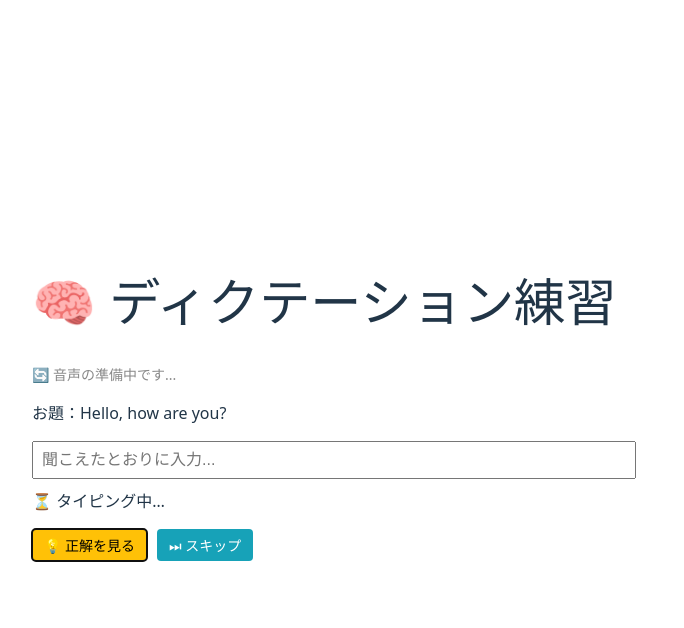
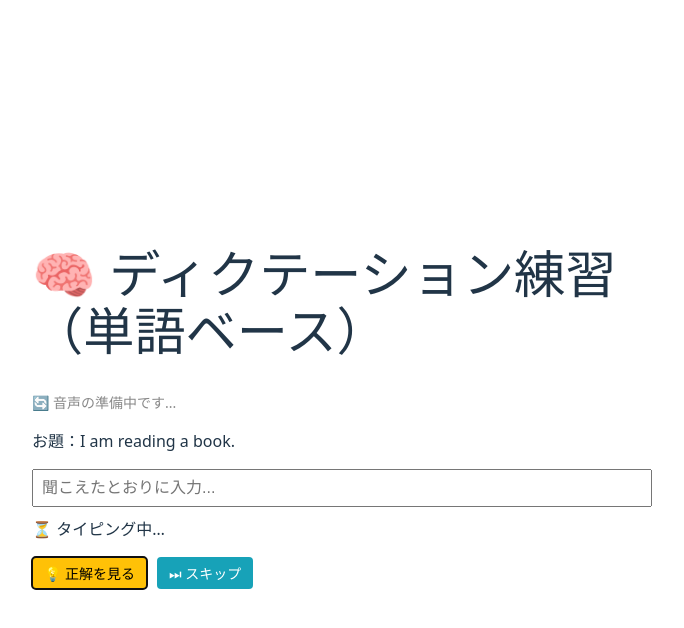
Before and after one commit to ymatsuo9/dictation-app, a React (Vite) app: page / in a window 1280 px wide. Both pictures are taken after a click on the button "💡 正解を見る". Shown: the top 628 px of the page, without its empty margins (0-684 px from the left). Built offline with nearby package versions, Linux system fonts and the light colour scheme.

Commit message:
Word base

```diff
--- a/src/App.tsx
+++ b/src/App.tsx
@@ -1,16 +1,21 @@
 import { useEffect, useState } from "react";
 import { TypingBox } from "./components/TypingBox";
 
-const PROMPTS = [
-  "Hello, how are you?",
-  "React is a JavaScript library.",
-  "Typing is fun!",
-];
+const WORDS = ["cat", "dog", "book", "hello", "milk"];
+
+const SENTENCES: Record<string, string> = {
+  cat: "The cat is sleeping.",
+  dog: "The dog is barking.",
+  book: "I am reading a book.",
+  hello: "Hello, how are you?",
+  milk: "I drink milk every morning.",
+};
 
 const STORAGE_KEY = "dictation-history";
 
 function App() {
-  const [currentIndex, setCurrentIndex] = useState(0);
+  const [usedWords, setUsedWords] = useState<string[]>([]);
+  const [currentWord, setCurrentWord] = useState<string | null>(null);
   const [history, setHistory] = useState<string[]>([]);
 
   // 起動時にlocalStorageから履歴を読み込む
@@ -21,24 +26,31 @@ function App() {
     }
   }, []);
 
-  // 正解したときに履歴を更新
+  // 初回 or usedWordsが更新されたら次の問題を選ぶ
+  useEffect(() => {
+    const remaining = WORDS.filter((w) => !usedWords.includes(w));
+    if (remaining.length > 0) {
+      const nextWord = remaining[Math.floor(Math.random() * remaining.length)];
+      setCurrentWord(nextWord);
+    } else {
+      setCurrentWord(null); // 全問終了！
+    }
+  }, [usedWords]);
+
   const handleComplete = (wasCorrect: boolean) => {
-    const solved = PROMPTS[currentIndex];
-
-    // ✅ 正解だったときだけ履歴に追加
-    if (wasCorrect) {
-      const newHistory = [...history, solved];
+    if (wasCorrect && currentWord) {
+      const sentence = SENTENCES[currentWord];
+      const newHistory = [...history, sentence];
       setHistory(newHistory);
       localStorage.setItem(STORAGE_KEY, JSON.stringify(newHistory));
     }
 
-    // ✅ 問題は常に次に進む
-    setTimeout(() => {
-      setCurrentIndex((prev) => prev + 1);
-    }, 1000);
+    if (currentWord) {
+      setUsedWords((prev) => [...prev, currentWord]);
+    }
   };
 
-  if (currentIndex >= PROMPTS.length) {
+  if (currentWord === null) {
     return (
       <div style={{ padding: "2rem", maxWidth: "600px", margin: "0 auto" }}>
         <h1>🎉 全て完了しました！</h1>
@@ -63,7 +75,7 @@ function App() {
           onClick={() => {
             localStorage.removeItem(STORAGE_KEY);
             setHistory([]);
-            setCurrentIndex(0);
+            setUsedWords([]);
           }}
         >
           🔄 履歴をリセットして再スタート
@@ -74,8 +86,8 @@ function App() {
 
   return (
     <div style={{ padding: "2rem", maxWidth: "600px", margin: "0 auto" }}>
-      <h1>🧠 ディクテーション練習</h1>
-      <TypingBox prompt={PROMPTS[currentIndex]} onComplete={handleComplete} />
+      <h1>🧠 ディクテーション練習（単語ベース）</h1>
+      <TypingBox prompt={SENTENCES[currentWord]} onComplete={handleComplete} />
     </div>
   );
 }
```
